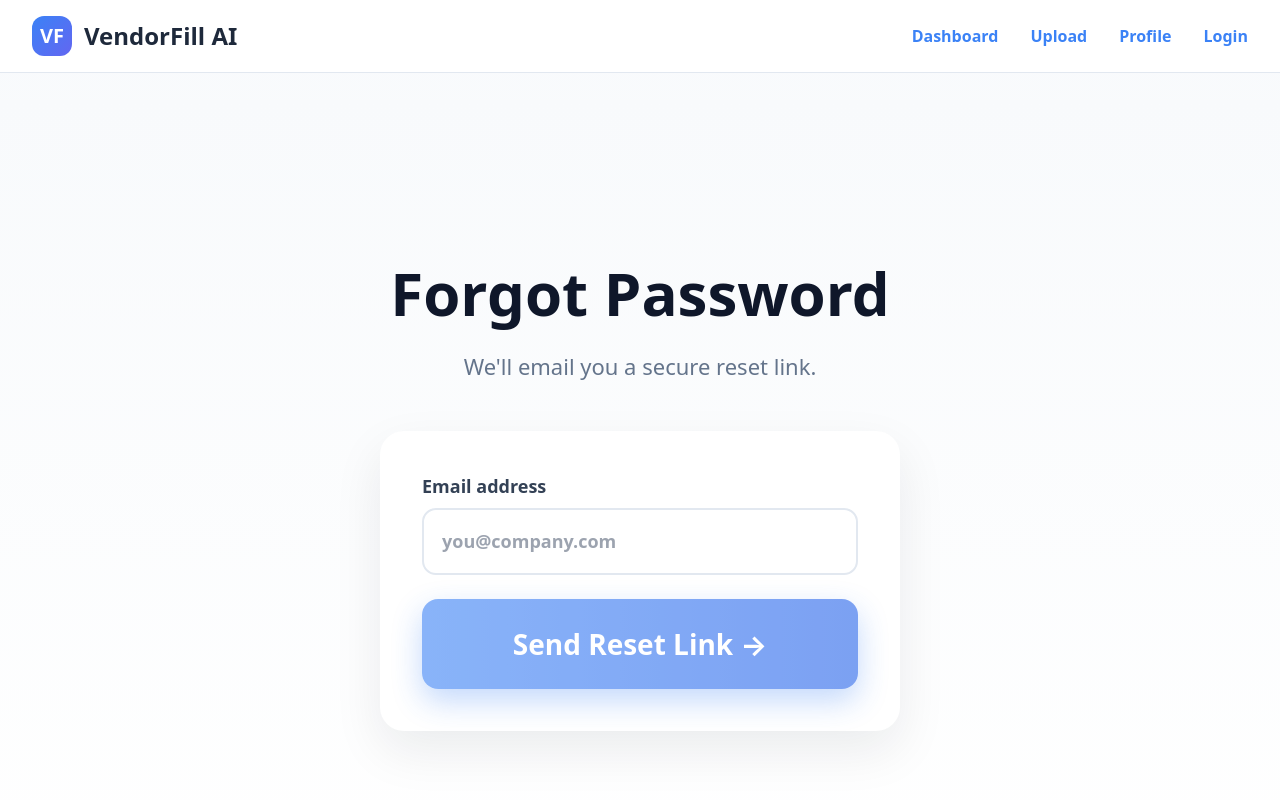
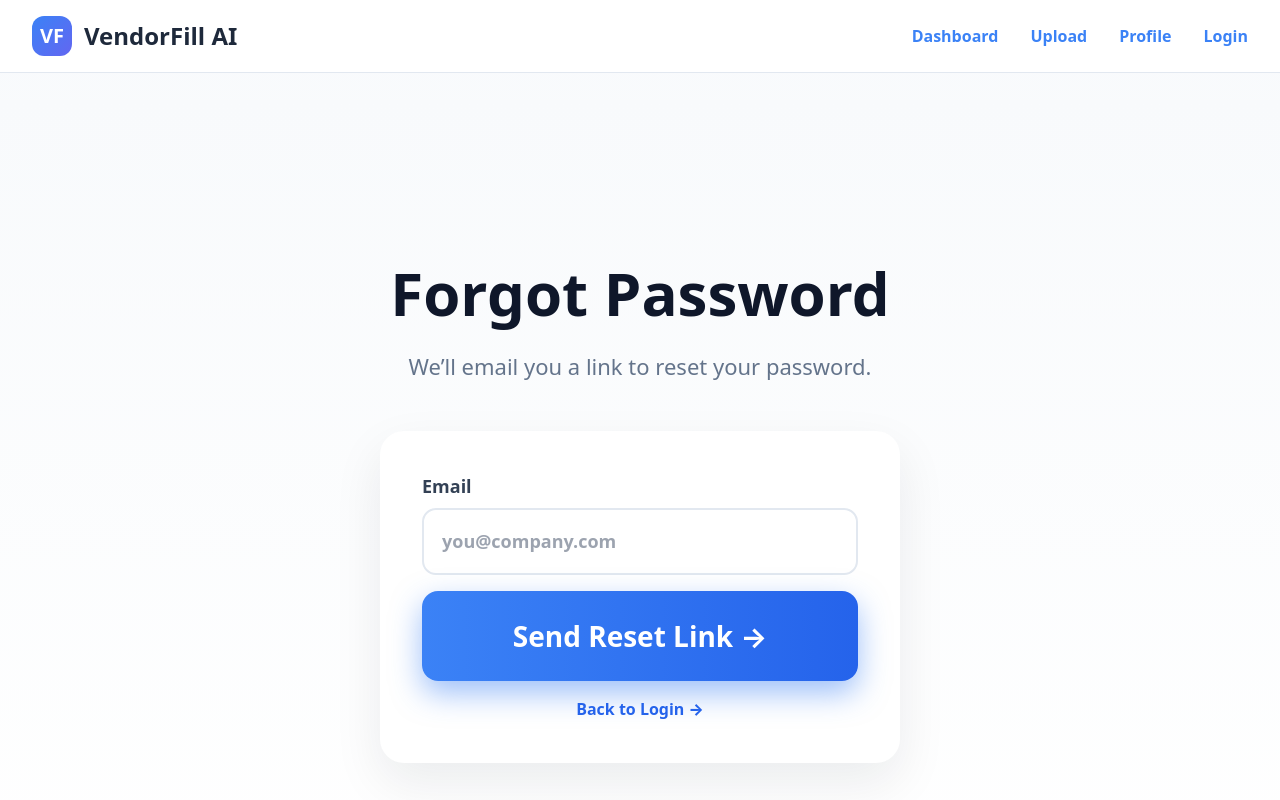
Before and after one commit to deansw/vendorfill, a Next.js app: page /forgot-password in a window 1280 px wide. Shown: the top 800 px of the page. Built offline with nearby package versions, Linux system fonts and the light colour scheme; no server answers.

Commit message:
Update page.tsx

```diff
--- a/app/forgot-password/page.tsx
+++ b/app/forgot-password/page.tsx
@@ -1,36 +1,49 @@
 "use client"
-import { useState } from "react"
-import { createClient } from "@/utils/supabase/client"
+
+import { useMemo, useState } from "react"
 import PageShell from "@/components/PageShell"
 import PrimaryCtaButton from "@/components/PrimaryCtaButton"
+import { createClient } from "@/utils/supabase/client"
 
-export default function ForgotPassword() {
-  const supabase = createClient()
+export default function ForgotPasswordPage() {
+  const supabase = useMemo(() => createClient(), [])
+
   const [email, setEmail] = useState("")
   const [loading, setLoading] = useState(false)
+  const [error, setError] = useState("")
   const [message, setMessage] = useState("")
-  const [error, setError] = useState("")
 
-  const handleReset = async () => {
-    setLoading(true)
+  const handleSend = async () => {
     setError("")
     setMessage("")
 
-    const { error } = await supabase.auth.resetPasswordForEmail(email, {
-      redirectTo: `${window.location.origin}/reset-password`,
+    const cleanEmail = email.trim()
+    if (!cleanEmail) {
+      setError("Please enter your email.")
+      return
+    }
+
+    setLoading(true)
+
+    // ✅ Always send them back to your reset page on the canonical domain
+    const RESET_REDIRECT_TO = "https://www.vendorfill.com/reset-password"
+
+    const { error } = await supabase.auth.resetPasswordForEmail(cleanEmail, {
+      redirectTo: RESET_REDIRECT_TO,
     })
 
     if (error) {
       setError(error.message)
-    } else {
-      setMessage("Password reset email sent. Check your inbox.")
+      setLoading(false)
+      return
     }
 
+    setMessage("✅ Check your email for a password reset link.")
     setLoading(false)
   }
 
   return (
-    <PageShell title="Forgot Password" subtitle="We'll email you a secure reset link.">
+    <PageShell title="Forgot Password" subtitle="We’ll email you a link to reset your password.">
       <div
         style={{
           background: "white",
@@ -42,13 +55,49 @@ export default function ForgotPassword() {
           textAlign: "left",
         }}
       >
+        {message && (
+          <div
+            style={{
+              background: "#ecfdf5",
+              border: "1px solid #bbf7d0",
+              color: "#166534",
+              padding: "14px 16px",
+              borderRadius: 14,
+              fontWeight: 800,
+              textAlign: "center",
+              marginBottom: 16,
+            }}
+          >
+            {message}
+          </div>
+        )}
+
+        {error && (
+          <div
+            style={{
+              background: "#fff1f2",
+              border: "1px solid #fecdd3",
+              color: "#9f1239",
+              padding: "14px 16px",
+              borderRadius: 14,
+              fontWeight: 800,
+              textAlign: "center",
+              marginBottom: 16,
+            }}
+          >
+            {error}
+          </div>
+        )}
+
+        <div style={{ display: "grid", gap: 16 }}>
           <label style={{ fontSize: 18, fontWeight: 800, color: "#334155" }}>
-          Email address
+            Email
             <input
               type="email"
               placeholder="you@company.com"
               value={email}
               onChange={(e) => setEmail(e.target.value)}
+              autoComplete="email"
               style={{
                 width: "100%",
                 marginTop: 8,
@@ -61,22 +110,15 @@ export default function ForgotPassword() {
             />
           </label>
 
-        {error && (
-          <p style={{ marginTop: 12, color: "#dc2626", fontWeight: 700, textAlign: "center" }}>
-            {error}
-          </p>
-        )}
-
-        {message && (
-          <p style={{ marginTop: 12, color: "#16a34a", fontWeight: 700, textAlign: "center" }}>
-            {message}
-          </p>
-        )}
-
-        <div style={{ marginTop: 24 }}>
-          <PrimaryCtaButton onClick={handleReset} disabled={loading || !email}>
+          <PrimaryCtaButton onClick={handleSend} disabled={loading}>
             {loading ? "Sending..." : "Send Reset Link →"}
           </PrimaryCtaButton>
+
+          <div style={{ textAlign: "center", color: "#64748b", fontSize: 16 }}>
+            <a href="/login" style={{ color: "#2563eb", fontWeight: 800, textDecoration: "none" }}>
+              Back to Login →
+            </a>
+          </div>
         </div>
       </div>
     </PageShell>
```
Lines whose indentation alone changed are shown as unchanged.
